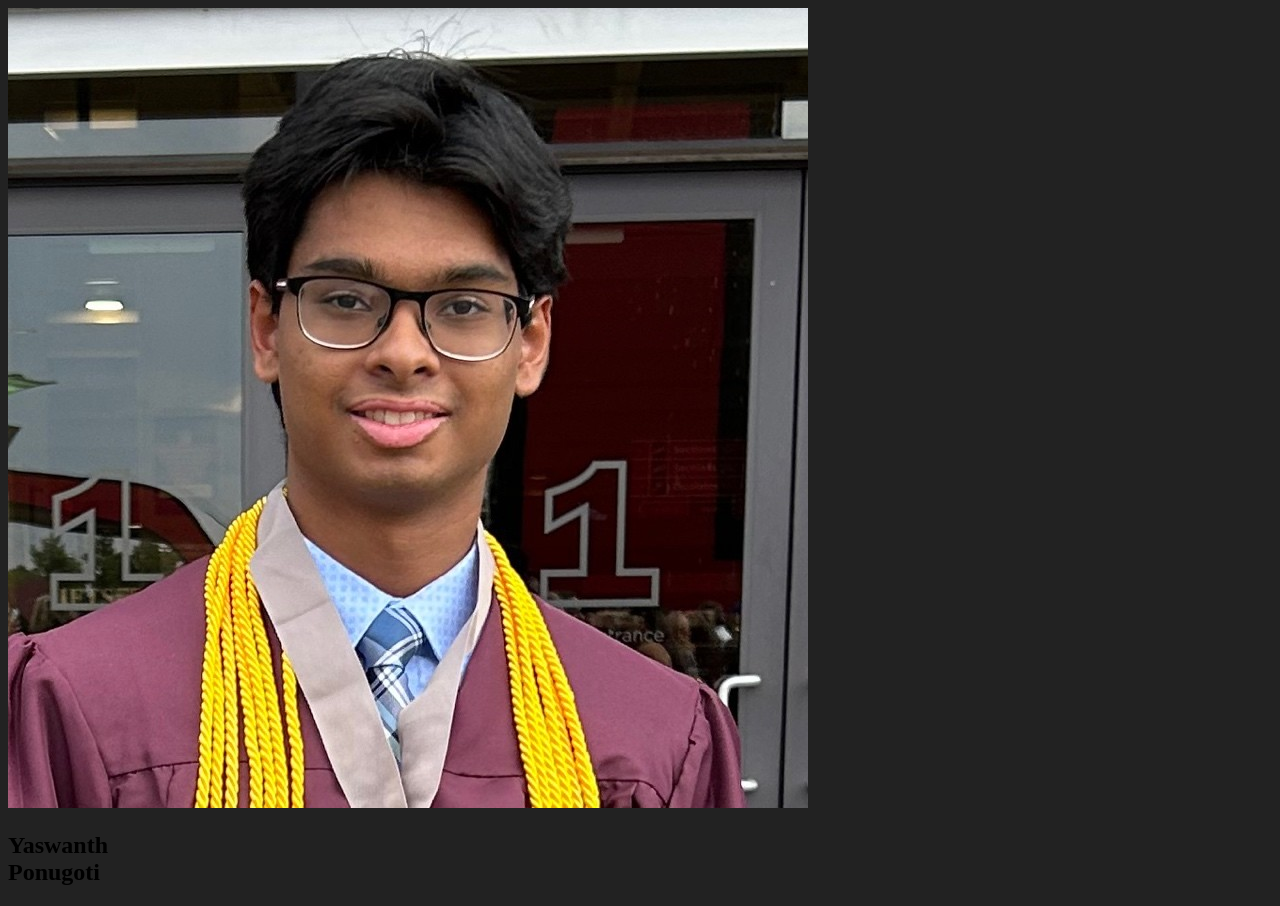
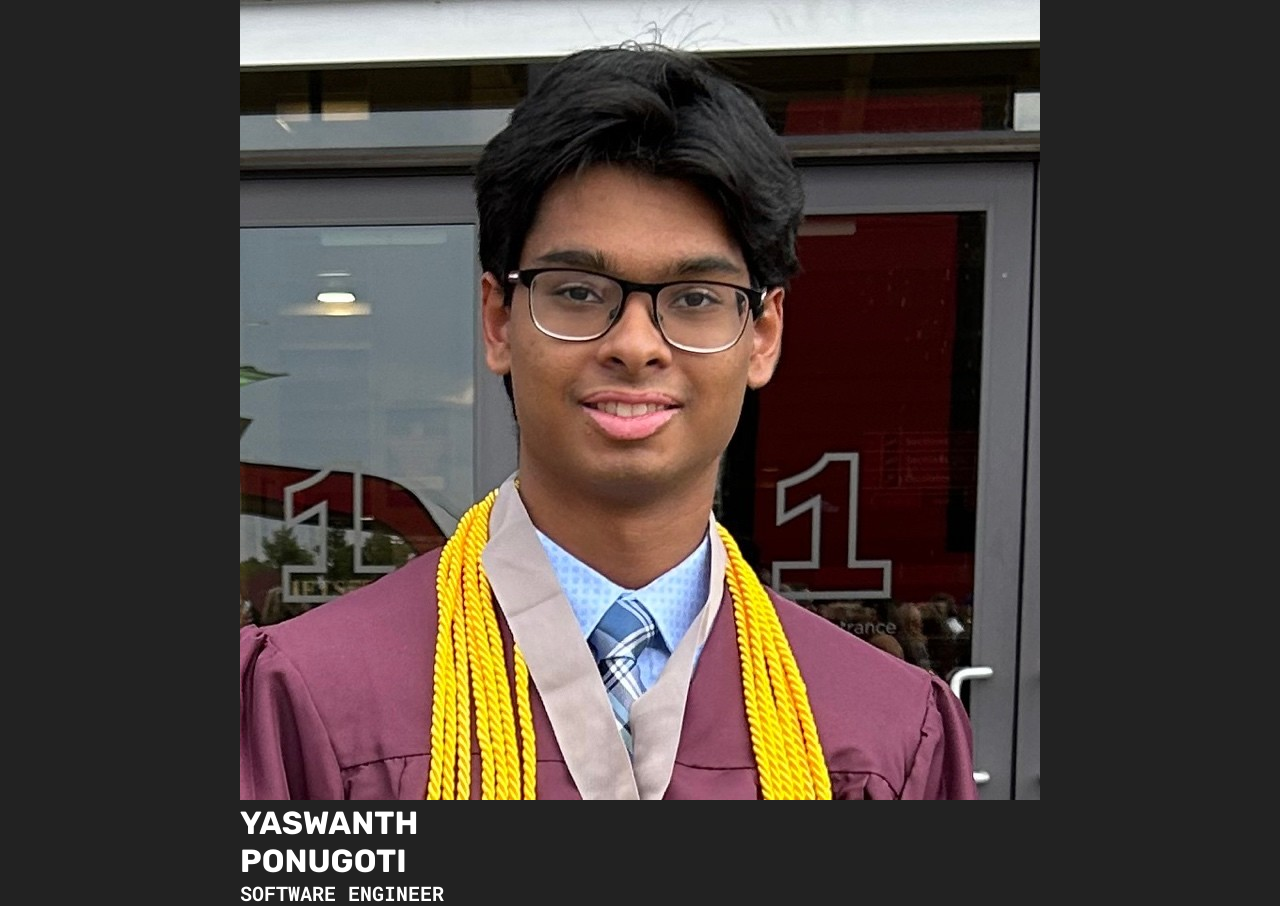
Before and after one commit to yponugoti/Portfolio-Website, a React (Vite) app: page / in a window 1280 px wide. Shown: the top 906 px of the page. Built offline with nearby package versions, Linux system fonts and the light colour scheme.

Commit message:
added theme styling

```diff
--- a/src/App.css
+++ b/src/App.css
@@ -1,3 +1,58 @@
+:root {
+    --background-color: #222;
+    --btn-color: #fff;
+    --btn-text-color: #222;
+    --project-card-bg: #fff;
+    --text-color: #fff;
+    --form-text-color: #fff;
+    ---footer-text-color: #bbb;
+}
+
 body {
-    background-color: #222;
+    background-color: var(--background-color);
+    display: flex;
+    justify-content: center;
+    margin: 0 auto 60px;
 }
+
+#root {
+    display: flex;
+    flex-direction: column;
+    gap: 60px;
+}
+
+h1, h2, h3, p {
+    color: var(--text-color);
+    margin: 0;
+    padding: 0;
+}
+
+h2, h3, p {
+    font-family: 'Roboto Mono', monospace;
+}
+
+h1, h2 {
+    text-transform: uppercase;
+}
+
+h2, h3 {
+    font-size: 20px;
+}
+
+h1 {
+    font-family: 'Rubik', sans-serif;
+    font-size: 32px;
+}
+
+p {
+    font-size: 16px;
+    font-weight: 300;
+}
+
+.sectionTitle {
+    margin-bottom: 30px;
+}
+
+.hover {
+    cursor: pointer;
+}
```
